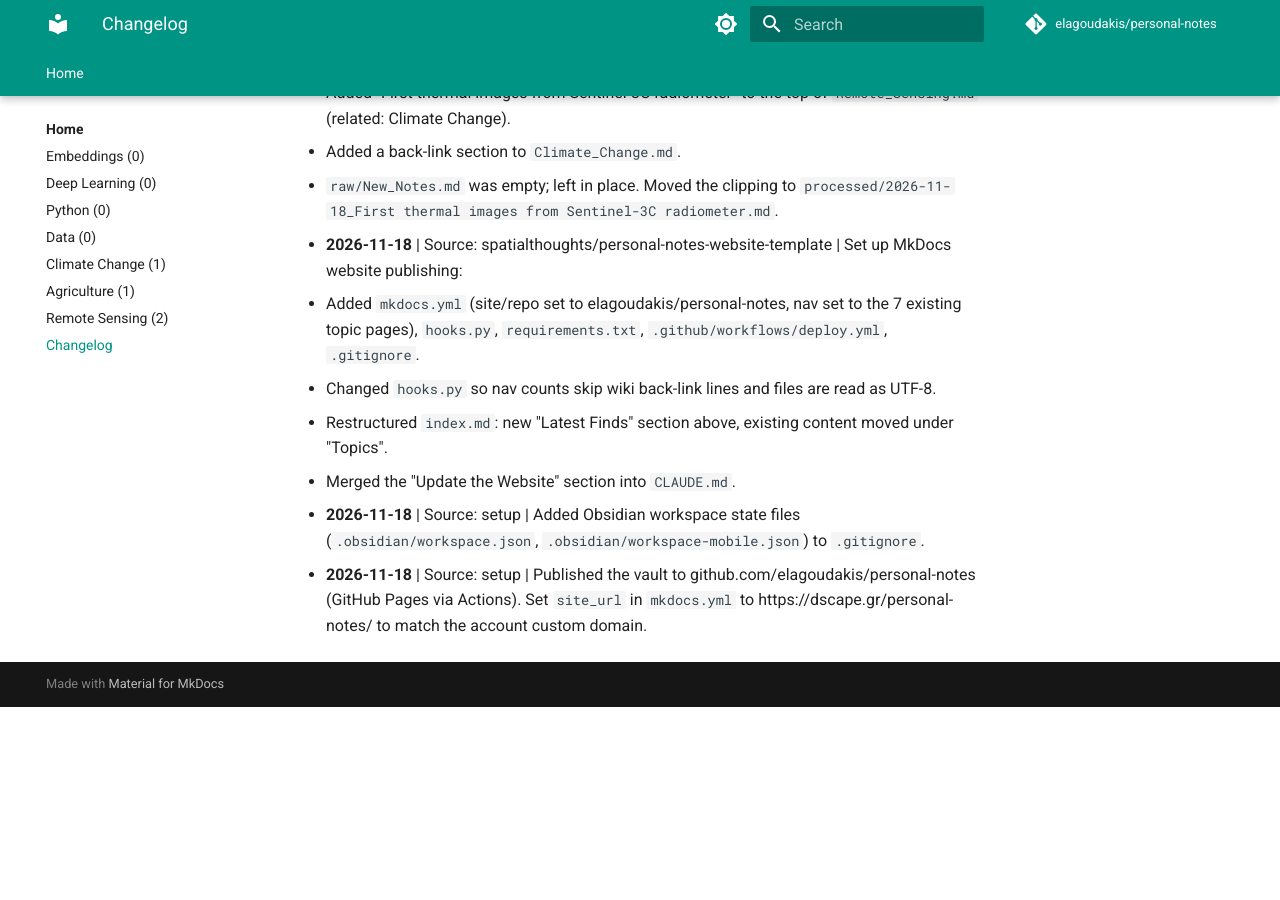
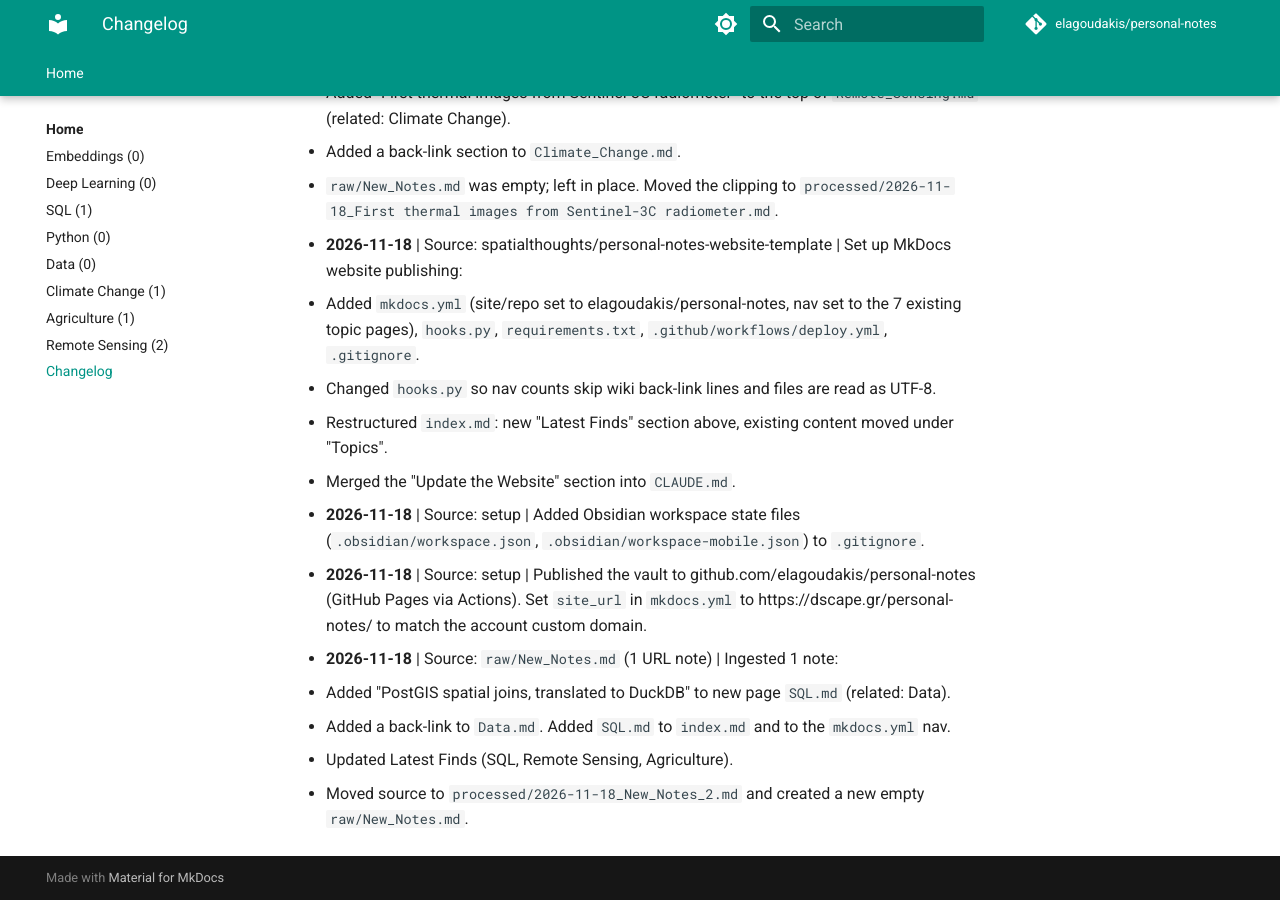
Before and after one commit to elagoudakis/personal-notes, an MkDocs documentation site: the page built from notes/log.md, in a window 1280 px wide and 900 px high, scrolled down 671 px. Built offline with MkDocs 1.6.1 and Material for MkDocs 9.7.7, drawn with Linux system fonts in a browser that asks for light colours; comment, search, counter and statistics services are not loaded; before the commit the page ends 1378 px from its top, so only the background shows below that.

Commit message:
Ingest note: DuckDB spatial joins guide (new SQL page)
Co-Authored-By: Claude Opus 5.5 <noreply@anthropic.com>

```diff
--- a/mkdocs.yml
+++ b/mkdocs.yml
@@ -62,6 +62,7 @@ nav:
     - index.md
     - Embeddings: Embeddings.md
     - Deep Learning: Deep_Learning.md
+    - SQL: SQL.md
     - Python: Python.md
     - Data: Data.md
     - Climate Change: Climate_Change.md
--- a/notes/log.md
+++ b/notes/log.md
@@ -23,3 +23,8 @@
   - Merged the "Update the Website" section into `CLAUDE.md`.
 - **2026-11-18** | Source: setup | Added Obsidian workspace state files (`.obsidian/workspace.json`, `.obsidian/workspace-mobile.json`) to `.gitignore`.
 - **2026-11-18** | Source: setup | Published the vault to github.com/elagoudakis/personal-notes (GitHub Pages via Actions). Set `site_url` in `mkdocs.yml` to https://dscape.gr/personal-notes/ to match the account custom domain.
+- **2026-11-18** | Source: `raw/New_Notes.md` (1 URL note) | Ingested 1 note:
+  - Added "PostGIS spatial joins, translated to DuckDB" to new page `SQL.md` (related: Data).
+  - Added a back-link to `Data.md`. Added `SQL.md` to `index.md` and to the `mkdocs.yml` nav.
+  - Updated Latest Finds (SQL, Remote Sensing, Agriculture).
+  - Moved source to `processed/2026-11-18_New_Notes_2.md` and created a new empty `raw/New_Notes.md`.
```
Also changed, not shown: notes/Data.md (+1 -0 lines), notes/SQL.md (added, +8 -0 lines), notes/index.md (+2 -1 lines).
